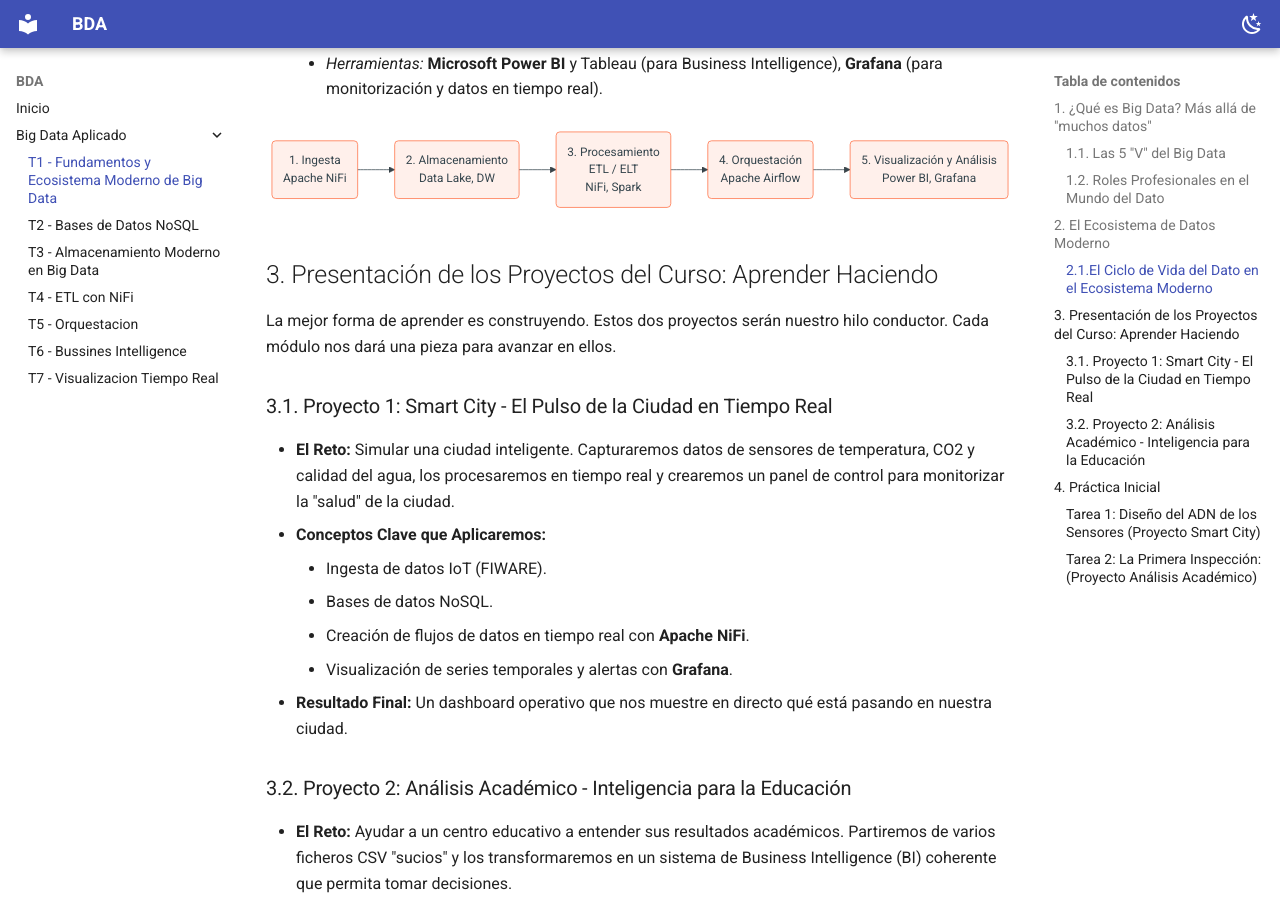
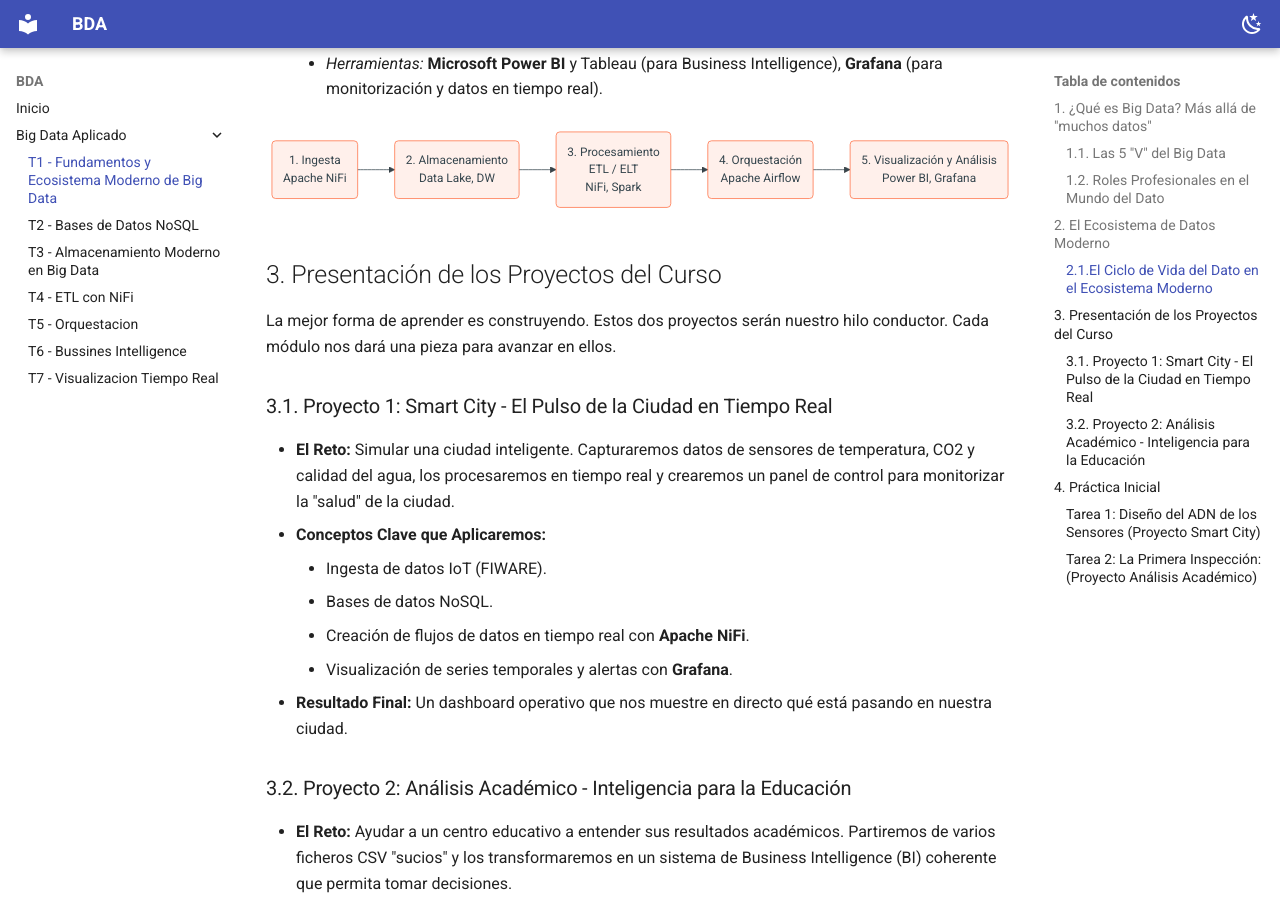
Before and after one commit to luisgarciabonifaz/BDA, an MkDocs documentation site: the page built from docs/T_01_Fundamentos_BigData/Fundamentos_BigData.md, in a window 1280 px wide and 900 px high, scrolled down 4141 px. Built offline with MkDocs 1.6.1 and Material for MkDocs 9.7.7, drawn with Linux system fonts in a browser that asks for light colours.

Commit message:
Retoque titulos

````diff
--- a/docs/T_01_Fundamentos_BigData/Fundamentos_BigData.md
+++ b/docs/T_01_Fundamentos_BigData/Fundamentos_BigData.md
@@ -111,7 +111,7 @@
 ```
 ///
 
-## 3. Presentación de los Proyectos del Curso: Aprender Haciendo
+## 3. Presentación de los Proyectos del Curso
 
 La mejor forma de aprender es construyendo. Estos dos proyectos serán nuestro hilo conductor. Cada módulo nos dará una pieza para avanzar en ellos.
 
````
